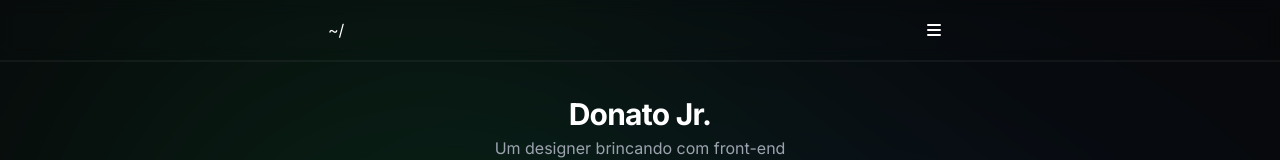
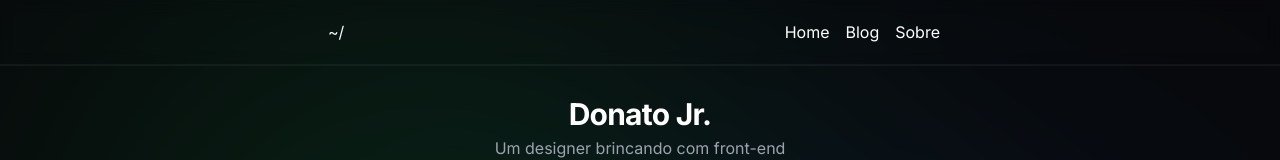
Before and after one commit to odonatojunior/odonatojunior.dev, a Next.js app: page / in a window 1280 px wide. Shown: the top 160 px of the page. Built offline with nearby package versions, Linux system fonts and the light colour scheme.

Commit message:
feat(navbar): split navbar logic

```diff
--- /dev/null
+++ b/src/components/MobileNavbar.tsx
@@ -0,0 +1,25 @@
+import Link from 'next/link'
+
+type MobileNavbarProps = {
+  links: { path: string; label: string }[]
+  active: boolean
+}
+
+export default function MobileNavbar({ links, active }: MobileNavbarProps) {
+  return (
+    <div
+      className={`container mx-auto h-screen max-w-2xl bg-black/75 px-6 py-4 sm:hidden
+${active && 'hidden'}`}
+    >
+      <ul className='flex flex-col gap-2'>
+        {links.map((link) => (
+          <li key={link.label} className='text-2xl font-bold'>
+            <Link className='px-1 py-2' href={link.path}>
+              {link.label}
+            </Link>
+          </li>
+        ))}
+      </ul>
+    </div>
+  )
+}
--- a/src/components/Navbar.tsx
+++ b/src/components/Navbar.tsx
@@ -1,10 +1,12 @@
-import Link from 'next/link'
 import { useState } from 'react'
 import { HiMenu, HiX } from 'react-icons/hi'
 import { useRouter } from 'next/router'
+import MobileNavbar from './MobileNavbar'
+import Link from 'next/link'
 
 export default function Navbar() {
-  const [active, setActive] = useState(false)
+  const [active, setActive] = useState(true)
+
   const { asPath } = useRouter()
   const links = [
     {
@@ -15,29 +17,42 @@ export default function Navbar() {
       path: '/blog',
       label: 'Blog'
     },
+    // {
+    //   path: '/projects',
+    //   label: 'Projetos'
+    // },
     {
-      path: '/projetos',
-      label: 'Projetos'
-    },
-    {
-      path: '/sobre',
+      path: '/about',
       label: 'Sobre'
-    },
-    {
-      path: '/links',
-      label: 'Links'
     }
+    // {
+    //   path: '/links',
+    //   label: 'Links'
+    // }
   ]
   return (
     <nav className='fixed top-0 z-50 w-full border-b border-b-white/5 text-white backdrop-blur'>
       <div className='container z-20 mx-auto flex max-w-2xl items-center justify-between px-6 py-3'>
         <h2 className='select-none'>~{asPath}</h2>
-        <div className='flex items-center justify-center gap-2'>
+        <ul className='hidden gap-2 p-2 sm:flex'>
+          {links.map((link) => (
+            <li key={link.label} className=''>
+              <Link
+                className='px-1 py-2 hover:text-primary'
+                href={link.path}
+                onClick={() => setActive(false)}
+              >
+                {link.label}
+              </Link>
+            </li>
+          ))}
+        </ul>
+        <div className='flex items-center justify-center gap-2 sm:hidden'>
           <button
             onClick={() => setActive(!active)}
-            className='rounded-full p-2 hover:bg-white/10 active:bg-white/10'
+            className='rounded-full p-2 hover:bg-white/10 active:scale-90 active:bg-white/10'
           >
-            {!active ? (
+            {active ? (
               <HiMenu className='h-5 w-5' />
             ) : (
               <HiX className='h-5 w-5' />
@@ -46,20 +61,7 @@ export default function Navbar() {
         </div>
       </div>
       <hr className='border-white/5' />
-      <div
-        className={`container mx-auto h-screen max-w-2xl bg-black/75 px-6 py-4
-        ${!active && 'hidden'}`}
-      >
-        <ul className='flex flex-col gap-2'>
-          {links.map((link) => (
-            <li key={link.label} className='text-2xl font-bold'>
-              <Link className='px-1 py-2' href={link.path}>
-                {link.label}
-              </Link>
-            </li>
-          ))}
-        </ul>
-      </div>
+      <MobileNavbar active={active} links={links} />
     </nav>
   )
 }
```
